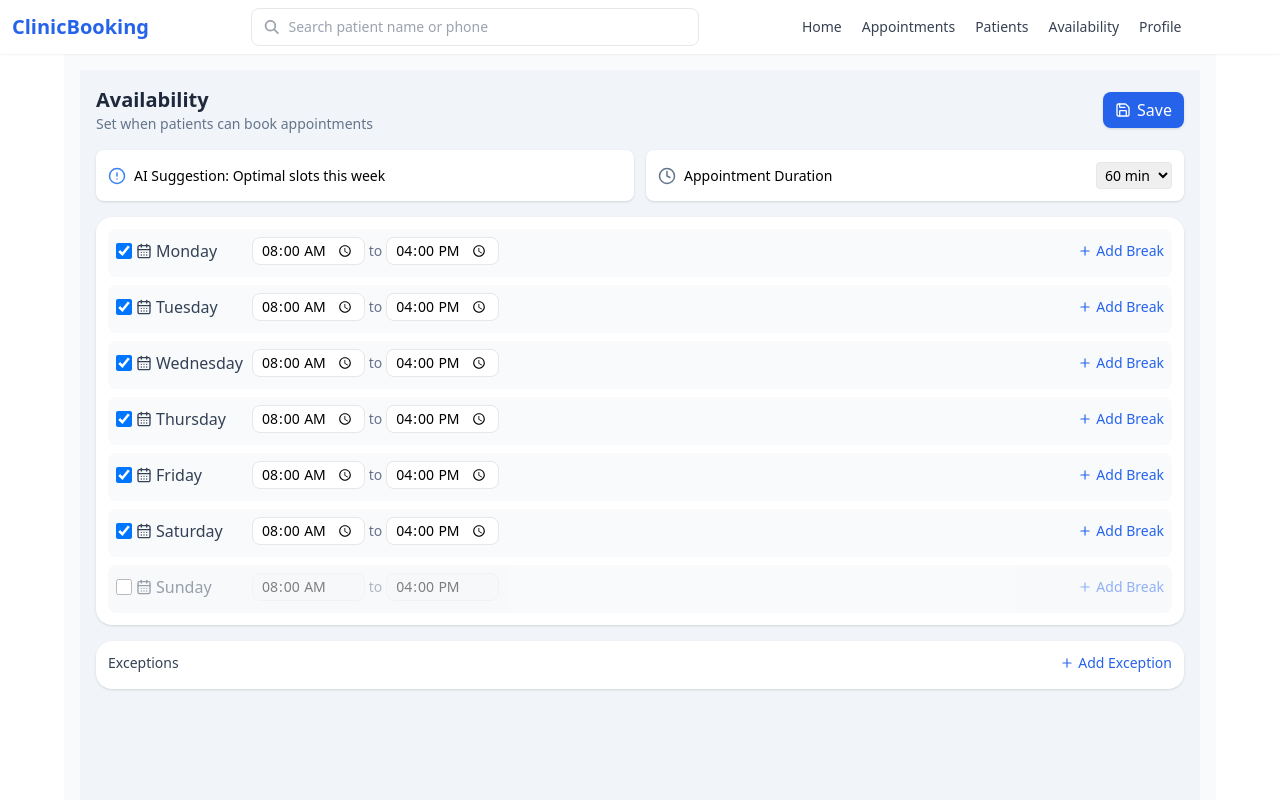
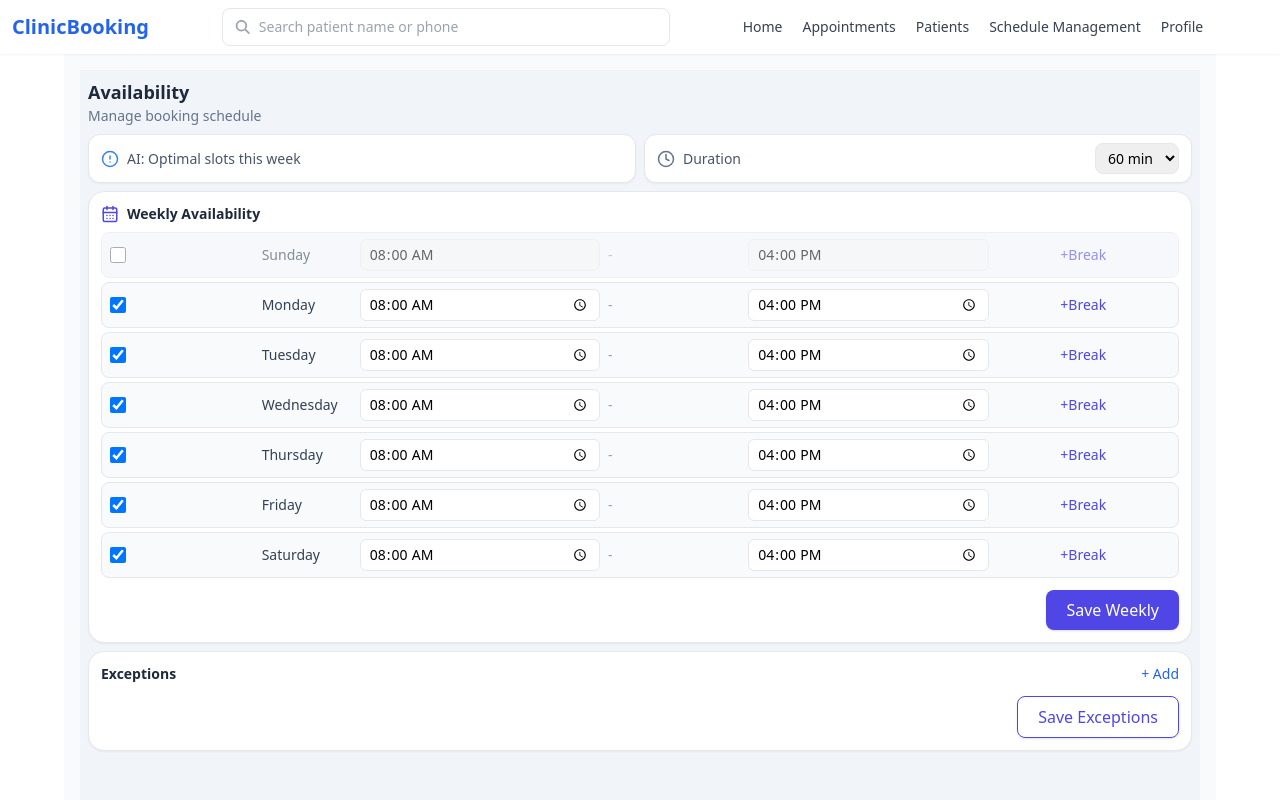
Before and after one commit to ousman0935/Hospital_frontend, a React (Create React App) app: page /docter/Availability in a window 1280 px wide. Shown: the top 800 px of the page. Built offline with nearby package versions, Linux system fonts and the light colour scheme.

Commit message:
My-app before making upgrade

```diff
--- a/src/DocterDashbord/Avaliablity.jsx
+++ b/src/DocterDashbord/Avaliablity.jsx
@@ -1,21 +1,32 @@
 import { useState } from "react";
 import { motion } from "framer-motion";
 import { Clock, CalendarDays, Save, Plus, AlertCircle } from "lucide-react";
+const days = [
+  { id: 0, name: "Sunday" },
+  { id: 1, name: "Monday" },
+  { id: 2, name: "Tuesday" },
+  { id: 3, name: "Wednesday" },
+  { id: 4, name: "Thursday" },
+  { id: 5, name: "Friday" },
+  { id: 6, name: "Saturday" },
+];
 
-const days = ["Monday", "Tuesday", "Wednesday", "Thursday", "Friday", "Saturday", "Sunday"];
 
 export default function DoctorAvailabilityPage() {
 const [schedule, setSchedule] = useState(
   days.map((day) => ({
-      day,
-      enabled: day !== "Sunday",
+    dayId: day.id,      // number (for MongoDB)
+    dayName: day.name,  // string (for UI)
+    enabled: day.id !== 0,
     start: "08:00",
     end: "16:00",
     breaks: [],
   }))
 );
 
+
   const [slotDuration, setSlotDuration] = useState(60);
+
   const [exceptions, setExceptions] = useState([]);
 
   // Update day
@@ -54,34 +65,50 @@ export default function DoctorAvailabilityPage() {
     updated.splice(index, 1);
     setExceptions(updated);
   };
+ const handleSubmit = (e) => {
+  e.preventDefault();
+  console.log(schedule);
+};
+
 
  return (
-    <div className="min-h-screen bg-slate-100 p-4 space-y-4">
+  <div className="min-h-screen bg-slate-100 p-2 space-y-2 text-sm">
+
     {/* Header */}
-      <motion.div initial={{ opacity: 0, y: -10 }} animate={{ opacity: 1, y: 0 }} className="flex justify-between items-center mb-2">
+    <motion.div
+      initial={{ opacity: 0, y: -6 }}
+      animate={{ opacity: 1, y: 0 }}
+      className="flex justify-between items-center"
+    >
       <div>
-          <h1 className="text-xl font-semibold text-slate-800">Availability</h1>
-          <p className="text-slate-500 text-sm">Set when patients can book appointments</p>
+        <h1 className="text-lg font-semibold text-slate-800">
+          Availability
+        </h1>
+        <p className="text-sm text-slate-500">
+          Manage booking schedule
+        </p>
       </div>
-        <button className="flex items-center gap-1.5 px-3 py-1.5 bg-blue-600 text-white rounded-lg shadow">
-          <Save size={16} /> Save
-        </button>
     </motion.div>
 
-      {/* Row: AI Suggestion + Appointment Duration */}
-      <div className="flex flex-wrap gap-3">
-        <div className="flex-1 min-w-[220px] bg-white p-3 rounded-lg shadow flex items-center gap-2 text-sm">
+    {/* AI Suggestion + Appointment Duration */}
+    <div className="grid grid-cols-2 gap-2">
+
+      <div className="bg-white border rounded-xl px-3 py-2 flex items-center gap-2 shadow-sm">
         <AlertCircle size={18} className="text-blue-500" />
-          <span>AI Suggestion: Optimal slots this week</span>
+        <span className="text-sm text-slate-600">
+          AI: Optimal slots this week
+        </span>
       </div>
 
-        <div className="flex-1 min-w-[150px] bg-white p-3 rounded-lg shadow flex items-center gap-2 text-sm">
+      <div className="bg-white border rounded-xl px-3 py-2 flex items-center gap-2 shadow-sm">
         <Clock size={18} className="text-slate-500" />
-          <span>Appointment Duration</span>
+        <span className="text-sm text-slate-600">
+          Duration
+        </span>
         <select
           value={slotDuration}
           onChange={(e) => setSlotDuration(Number(e.target.value))}
-            className="ml-auto border rounded px-1 py-0.5 text-sm"
+          className="ml-auto border rounded-lg px-2 py-1 text-sm"
         >
           <option value={15}>15 min</option>
           <option value={30}>30 min</option>
@@ -90,60 +117,206 @@ export default function DoctorAvailabilityPage() {
       </div>
     </div>
 
-      {/* Weekly Schedule */}
-      <div className="bg-white rounded-2xl shadow p-3 space-y-2">
-        {schedule.map((d, i) => (
-          <div key={d.day} className={`flex flex-col gap-1 p-2 rounded-lg ${d.enabled ? "bg-slate-50" : "bg-slate-100 opacity-50"}`}>
-            <div className="flex items-center gap-1">
-              <input type="checkbox" checked={d.enabled} onChange={(e) => updateDay(i, "enabled", e.target.checked)} className="w-4 h-4" />
-              <div className="flex items-center gap-1 font-medium text-slate-700 w-28">
-                <CalendarDays size={16} /> {d.day}
+    {/* ================= WEEKLY AVAILABILITY FORM ================= */}
+    <form className="bg-white border rounded-2xl p-3 space-y-2 shadow-sm">
+
+      <div className="flex items-center gap-2 mb-1">
+        <CalendarDays size={18} className="text-indigo-600" />
+        <h2 className="text-sm font-semibold text-slate-800">
+          Weekly Availability
+        </h2>
       </div>
 
-              <input type="time" disabled={!d.enabled} value={d.start} onChange={(e) => updateDay(i, "start", e.target.value)} className="border rounded-lg px-2 py-0.5 text-sm" />
-              <span className="text-slate-500 text-sm">to</span>
-              <input type="time" disabled={!d.enabled} value={d.end} onChange={(e) => updateDay(i, "end", e.target.value)} className="border rounded-lg px-2 py-0.5 text-sm" />
+      <div className="grid gap-1">
+        {schedule.map((d, i) => (
+          <div
+            key={d.dayId}
+            className={`grid grid-cols-[auto_90px_auto_auto_auto_auto] items-center gap-2
+            px-2 py-1.5 rounded-lg border text-sm
+            ${d.enabled
+                ? "bg-slate-50"
+                : "bg-slate-100 opacity-60"
+              }`}
+          >
+            <input
+              type="checkbox"
+              checked={d.enabled}
+              onChange={(e) =>
+                updateDay(i, "enabled", e.target.checked)
+              }
+              className="w-4 h-4"
+            />
 
-              <button onClick={() => addBreak(i)} disabled={!d.enabled} className="ml-auto flex items-center gap-1 text-blue-600 text-sm">
-                <Plus size={14} /> Add Break
+            <span className="font-medium text-slate-700">
+              {d.dayName}
+            </span>
+
+            <input
+              type="time"
+              disabled={!d.enabled}
+              value={d.start}
+              onChange={(e) =>
+                updateDay(i, "start", e.target.value)
+              }
+              className="border rounded-md px-2 py-1 text-sm"
+            />
+
+            <span className="text-slate-400">-</span>
+
+            <input
+              type="time"
+              disabled={!d.enabled}
+              value={d.end}
+              onChange={(e) =>
+                updateDay(i, "end", e.target.value)
+              }
+              className="border rounded-md px-2 py-1 text-sm"
+            />
+
+            <button
+              type="button"
+              onClick={() => addBreak(i)}
+              disabled={!d.enabled}
+              className="text-indigo-600 text-sm"
+            >
+              +Break
             </button>
-            </div>
 
-            {/* Breaks */}
-            <div className="flex flex-wrap gap-1 ml-10">
+            {/* Breaks Inline */}
+            {d.breaks.length > 0 && (
+              <div className="col-span-full flex flex-wrap gap-1 ml-5 mt-1">
                 {d.breaks.map((b, bi) => (
-                <div key={bi} className="flex items-center gap-1">
-                  <input type="time" value={b.start} onChange={(e) => updateBreak(i, bi, "start", e.target.value)} className="border rounded-lg px-2 py-0.5 text-sm" />
-                  <span className="text-slate-500 text-sm">to</span>
-                  <input type="time" value={b.end} onChange={(e) => updateBreak(i, bi, "end", e.target.value)} className="border rounded-lg px-2 py-0.5 text-sm" />
-                  <button onClick={() => removeBreak(i, bi)} className="text-red-500 text-sm">Remove</button>
+                  <div
+                    key={bi}
+                    className="flex items-center gap-1 bg-white border px-2 py-1 rounded-md text-sm"
+                  >
+                    <input
+                      type="time"
+                      value={b.start}
+                      onChange={(e) =>
+                        updateBreak(i, bi, "start", e.target.value)
+                      }
+                      className="border rounded px-1 py-0.5 text-sm"
+                    />
+                    <span>-</span>
+                    <input
+                      type="time"
+                      value={b.end}
+                      onChange={(e) =>
+                        updateBreak(i, bi, "end", e.target.value)
+                      }
+                      className="border rounded px-1 py-0.5 text-sm"
+                    />
+                    <button
+                      type="button"
+                      onClick={() => removeBreak(i, bi)}
+                      className="text-red-500 text-sm"
+                    >
+                      x
+                    </button>
                   </div>
                 ))}
               </div>
+            )}
           </div>
         ))}
       </div>
 
-      {/* Exceptions */}
-      <div className="bg-white rounded-2xl shadow p-3 space-y-2">
+      {/* Primary Button */}
+      <div className="flex justify-end pt-1">
+        <button
+        onClick={handleSubmit}
+          type="submit"
+          className="bg-indigo-600 text-white px-5 py-2 text-base rounded-lg shadow hover:scale-105 transition"
+        >
+          Save Weekly
+        </button>
+      </div>
+    </form>
+
+    {/* ================= EXCEPTIONS FORM ================= */}
+    <form className="bg-white border rounded-2xl p-3 space-y-2 shadow-sm">
+
       <div className="flex items-center justify-between mb-1">
-          <h2 className="font-medium text-slate-700 text-sm">Exceptions</h2>
-          <button onClick={addException} className="flex items-center gap-1 text-blue-600 text-sm">
-            <Plus size={14} /> Add Exception
+        <h2 className="text-sm font-semibold text-slate-800">
+          Exceptions
+        </h2>
+
+        <button
+          type="button"
+          onClick={addException}
+          className="text-blue-600 text-sm"
+        >
+          + Add
         </button>
       </div>
 
       {exceptions.map((ex, ei) => (
-          <div key={ei} className="flex items-center gap-1 flex-wrap">
-            <input type="date" value={ex.date} onChange={(e) => updateException(ei, "date", e.target.value)} className="border rounded-lg px-2 py-0.5 text-sm" />
-            <input type="time" value={ex.start} onChange={(e) => updateException(ei, "start", e.target.value)} className="border rounded-lg px-2 py-0.5 text-sm" />
-            <span className="text-slate-500 text-sm">to</span>
-            <input type="time" value={ex.end} onChange={(e) => updateException(ei, "end", e.target.value)} className="border rounded-lg px-2 py-0.5 text-sm" />
-            <input type="text" placeholder="Reason" value={ex.reason} onChange={(e) => updateException(ei, "reason", e.target.value)} className="border rounded-lg px-2 py-0.5 text-sm flex-1 min-w-[100px]" />
-            <button onClick={() => removeException(ei)} className="text-red-500 text-sm">Remove</button>
+        <div
+          key={ei}
+          className="flex flex-wrap items-center gap-2 bg-slate-50 border px-2 py-1 rounded-lg text-sm"
+        >
+          <input
+            type="date"
+            value={ex.date}
+            onChange={(e) =>
+              updateException(ei, "date", e.target.value)
+            }
+            className="border rounded-md px-2 py-1 text-sm"
+          />
+
+          <input
+            type="time"
+            value={ex.start}
+            onChange={(e) =>
+              updateException(ei, "start", e.target.value)
+            }
+            className="border rounded-md px-2 py-1 text-sm"
+          />
+
+          <span>-</span>
+
+          <input
+            type="time"
+            value={ex.end}
+            onChange={(e) =>
+              updateException(ei, "end", e.target.value)
+            }
+            className="border rounded-md px-2 py-1 text-sm"
+          />
+
+          <input
+            type="text"
+            placeholder="Reason"
+            value={ex.reason}
+            onChange={(e) =>
+              updateException(ei, "reason", e.target.value)
+            }
+            className="border rounded-md px-2 py-1 text-sm flex-1 min-w-[100px]"
+          />
+
+          <button
+            type="button"
+            onClick={() => removeException(ei)}
+            className="text-red-500 text-sm"
+          >
+            x
+          </button>
         </div>
       ))}
+
+      {/* Secondary Button */}
+      <div className="flex justify-end pt-1">
+        <button
+          type="submit"
+          className="border border-indigo-600 text-indigo-600 px-5 py-2 text-base rounded-lg shadow hover:bg-indigo-50 transition"
+        >
+          Save Exceptions
+        </button>
       </div>
+    </form>
   </div>
 );
+
+
 }
--- a/src/DocterDashbord/Header.jsx
+++ b/src/DocterDashbord/Header.jsx
@@ -80,19 +80,20 @@ export default function Header() {
           onClick={() => setActive("availability")}
           className={active === "availability" ? "text-blue-600 font-semibold" : "hover:text-blue-600"}
         >
-          Availability
+          Schedule Management
+
         </Link>
         <Link
           to="/docter/profile"
           onClick={() => setActive("profile")}
-          className={active === "profile" ? "text-blue-600 font-semibold" : "hover:text-blue-600"}
+          className={active === "profile" ? " text-blue-600 font-semibold" : "hover:text-blue-600"}
         >
           Profile
         </Link>
       </nav>
 
       {/* Right: Logout */}
-      <div className="hidden md:flex items-center gap-2">
+      <div className="hidden md:flex items-center gap-2 ml-2">
         {user && (
           <button
             onClick={logout}
--- a/src/adminDashbord/AddHopital.jsx
+++ b/src/adminDashbord/AddHopital.jsx
@@ -70,7 +70,7 @@ const handleImageChange = (e, type) => {
     if(Cover) uploadData.append("Cover", Cover);
     if(Logo || Cover){
      try {
-         const res2=await fetch("http://localhost:5000/uploadboth",{
+         const res2=await fetch("https://hospital-b2mt.onrender.com/uploadboth",{
           method: "POST",
           body: uploadData, // ❗
         })
--- a/src/adminDashbord/DoctersByHospital.jsx
+++ b/src/adminDashbord/DoctersByHospital.jsx
@@ -17,11 +17,12 @@ export function DoctorsByHospital({ variant = "doctors" }) {
 
   if (isLoading || isHospitalsLoading)
     return (
-      <div className="bg-white rounded-2xl shadow-lg border border-slate-100 p-6">
+      <div className="bg-white rounded-2xl shadow-lg border
+       border-slate-100 p-0 md:p-2">
         <h2 className="text-xl font-semibold text-slate-800 mb-4">
           Doctors by Hospital
         </h2>
-        <div className="space-y-4 animate-pulse">
+        <div className="space-y-2 animate-pulse">
           {[1, 2, 3].map((i) => (
             <div key={i} className="h-24 rounded-xl bg-slate-100"></div>
           ))}
@@ -31,7 +32,8 @@ export function DoctorsByHospital({ variant = "doctors" }) {
 
   if (isError || isHospitalsError)
     return (
-      <div className="bg-white rounded-2xl shadow-lg border border-red-100 p-6">
+      <div className="bg-white rounded-2xl shadow-lg border border-red-100
+      p-0 md:p-2">
         <h2 className="text-xl font-semibold text-red-600 mb-2">
           Doctors by Hospital
         </h2>
@@ -42,7 +44,8 @@ export function DoctorsByHospital({ variant = "doctors" }) {
     );
 
   return (
-    <div className="bg-white rounded-2xl shadow-lg border border-slate-100 p-6 w-full">
+    <div className="bg-white rounded-2xl shadow-lg border
+     border-slate-100 p-0 md:p-4 w-full">
       {/* Header */}
       <div className="mb-6 flex items-center justify-between">
         <h2 className="text-xl font-semibold text-slate-800">
@@ -63,12 +66,14 @@ export function DoctorsByHospital({ variant = "doctors" }) {
           return (
             <div
               key={h._id}
-              className={`rounded-2xl bg-slate-50 border border-slate-200 p-5 hover:shadow-2xl transition-transform hover:scale-105 ${
+              className={`rounded-2xl bg-slate-50 border
+                border-slate-200 p-5 hover:shadow-2xl transition-transform hover:scale-105 ${
                 index < hospitals.length - 1 ? "mb-6" : ""
               }`}
             >
               {/* Hospital Header */}
-              <div className="flex flex-wrap items-center justify-between mb-4">
+              <div className="flex flex-wrap items-center
+               justify-between mb-4">
                 <div>
                   <h3 className="text-lg font-semibold text-slate-800">
                     {h.Name}
@@ -86,13 +91,15 @@ export function DoctorsByHospital({ variant = "doctors" }) {
 
               {/* Doctors Grid */}
               {hospitalDoctors?.length > 0 ? (
-                <div className="grid grid-cols-3 md:grid-cols-3 lg:grid-cols-3 gap-4 auto-rows-min">
+                <div className="grid grid-cols-1
+                md:grid-cols-3 lg:grid-cols-3 gap-0 md:gap-4
+                auto-rows-min ">
                   {hospitalDoctors.map((d) => (
                     <motion.div
                       key={d._id}
                       whileHover={{ rotateY: 5, scale: 1.05 }}
                       className={`bg-white border border-slate-200 rounded-2xl
-                         px-4 flex
+                         px-4 flex mb-2
                         ${variant === "overview" ? "flex-row" : "flex-col"}
                         items-center justify-start shadow-md hover:shadow-2xl transition-transform transition-shadow`}
                     >
```
Also changed, not shown: src/Registration.jsx (+181 -49 lines). Lines whose indentation alone changed are shown as unchanged.
